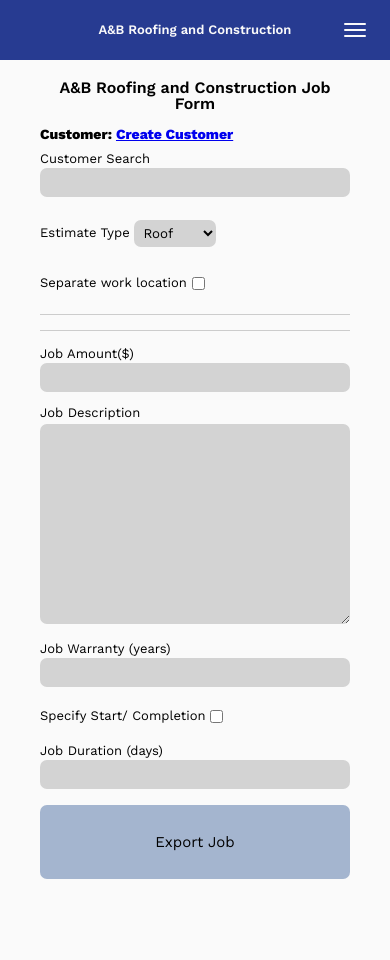
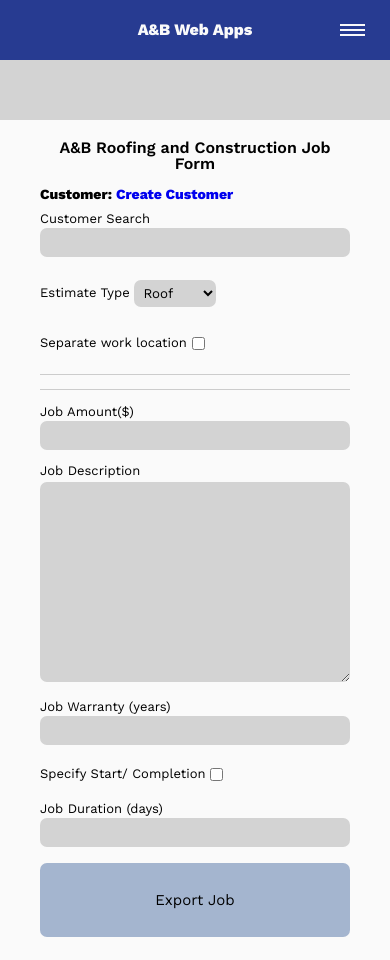
Before and after one commit to billybuehl792/ab_webapps, a Flask app: page /job/ in a window 390 px wide. Before the commit the page ends 879 px from the top, so only its background shows below. Run offline with Flask 2, Linux system fonts and the light colour scheme.

Commit message:
updated _navbar

```diff
--- a/ab_site/static/css/mainStyle.css
+++ b/ab_site/static/css/mainStyle.css
@@ -1,4 +1,9 @@
 /* GENERAL */
+* {
+    text-decoration: none;
+    box-sizing: border-box;
+    font-family: 'Work Sans', sans-serif;
+}
 :root {
     --ab_blue: rgb(39, 59, 145);
     --ab_grey: rgb(211, 211, 211);
@@ -12,168 +17,97 @@
 ::-webkit-scrollbar {
     display: none;
 }
+.noselect {
+    -webkit-touch-callout: none; /* iOS Safari */
+      -webkit-user-select: none; /* Safari */
+       -khtml-user-select: none; /* Konqueror HTML */
+         -moz-user-select: none; /* Old versions of Firefox */
+          -ms-user-select: none; /* Internet Explorer/Edge */
+              user-select: none; /* Non-prefixed version, currently
+                                    supported by Chrome, Edge, Opera and Firefox */
+  }
 
-/* BODY */
-body {
-    font-family: 'Work Sans', sans-serif;
-    overflow-x: hidden;
+/* Navigation */
+header {
+    position: fixed;
+    z-index: 5;
+    width: 100vw;
+    height: 60px;
+    background-color: var(--ab_blue, lightblue);
 }
-
-/* NAV */
 nav {
     display: flex;
-    position: fixed;
     justify-content: space-between;
     align-items: center;
-    background-color: var(--ab_blue, blue);
-    height: 60px;
     width: 100%;
-    z-index: 3;
-}
-.logo {
-    font-size: 16px;
-    line-height: 60px;
-    margin-left: 50px;
-    font-weight: 600;
-}
-.logo a {
-    text-decoration: none;
-    color: var(--light, white);
-}
-.logo a:hover {
-    color: var(--highlight, white);
-}
-.logo img {
-    height: 8vh;
-    width: auto;
-    padding-left: 10%;
-    transition: .4s ease;
-}
-#burger div {
-    width: 22px;
-    height: 2px;
-    margin: 4px;
-    border-radius: 20px;
-    background-color: var(--light, white);
-    transition: all .2s ease-in-out;
-}
-.navDrop {
-    display: none;
+    height: 100%;
+    max-width: 1200px;
+    margin: 0 auto;
 }
 #burger {
     display: none;
 }
-.nav-links {
-    display: flex;
-    justify-content: space-around;
-    width: 50%;
-    max-width: 600px;
+#title {
+    position: relative;
+    margin: 0px 20px;
 }
-.nav-item {
-    font-size: 14px;
-    font-weight: 300;
-    padding: 5px;
+#title a {
     color: var(--light, white);
-    text-decoration: none;
-    transition: .1s ease;
+    padding: 10px 20px;
 }
-.nav-item:hover {
-    color: var(--highlight, white);
-    transition: .1s ease;
+#nav-links {
+    list-style: none;
+    margin: 0px 20px;
 }
-.nav-item-active {
-    border-bottom: 1px solid;
+#nav-links li {
+    font-size: 13px;
+    display: inline-block;
+    text-align: center;
+}
+#nav-links li a {
+    padding: 10px 20px;
+    color: var(--light, white);
 }
 
+.container {
+    position: relative;
+    top: 60px;
+}
 
-/*      Mobile     */
-@media screen and (max-width: 700px){
-    nav {
-        justify-content: space-around;
-    }
-    .logo {
-        font-size: 13px;
-        margin: 0;
-    }
-    .logo img{
-        padding-left: 0;
-        height: 40px;
+/* Mobile */
+@media screen and (max-width: 500px){
+    #title {
+        margin: 0px auto;
     }
     #burger {
         display: block;
-        position: fixed;
-        right: 0;
-        padding: 20px;
+        position: absolute;
+        right: 10px;
+        margin: 0;
+        padding: 15px;
         cursor: pointer;
     }
-    .burger_X .bar1{
-        transform: rotate(-45deg) translate(-5px, 3.5px);
+    #burger div {
+        width: 25px;
+        height: 2px;
+        margin: 3px 0px;
+        background-color: var(--light, white);
     }
-    .burger_X .bar2 {
-        transform: rotate(45deg);
-        opacity: 0;
+    #nav-links {
+        display: none;
+        position: absolute;
+        right: 0;
+        top: 60px;
+        margin: 0;
+        padding: 10px 20px;
+        background-color: var(--ab_grey, grey);
     }
-    .burger_X .bar3 {
-        transform: rotate(45deg) translate(-5px, -3.5px);
+    #nav-links li {
+        display: block;
+        padding: 20px;
+        text-align: center;
     }
-    .navDrop {
-        display: block;
-        right: 0;
-        position: fixed;
-        top: 60px;
-        height: 200px;
-        width: 200px;
-        transform: translateY(-105%);
-        transition: .2s ease-in-out;
-        z-index: 1;
-    }
-    .navDrop-active {
-        transform: translateY(0%);
-        background-color: var(--ab_grey, grey);
-        box-shadow: -1px 1px 0px var(--ab_blue, blue);
-        transition: .2s ease-in-out;
-    }
-    .nav-links {
-        display: none;
-    }
-    .nav-links li {
-        opacity: 0;
-    }
-    .nav-links-active {
-        right: 0;
-        position: fixed;
-        display: flex;
-        flex-direction: column;
-        justify-content: space-around;
-        font-size: 16px;
-        width: 200px;
-        top: 60px;
-        text-align: center;
-        height: 200px;
-        z-index: 2;
-    }
-    .nav-item {
-        color: var(--dark, black);
-        font-weight: 400;
-        padding: 10px 20px;
-        line-height: 50px;
-    }
-    .nav-item:hover {
+    #nav-links li a {
         color: var(--dark, black);
     }
-    .nav-item-active {
-        border-bottom: none;
-        color: var(--light, white);
-    }
 }
-
-@keyframes navLinkFade {
-    from{
-        opacity: 0;
-        transform: translateX(50px);
-    }
-    to {
-        opacity: 1;
-        transform: translate(0px);
-    }
-}
--- /dev/null
+++ b/ab_site/static/main.js
@@ -0,0 +1,34 @@
+const app = () => {
+    $(document).ready(function() {
+        var navItems = $("#nav-links");
+        console.log(navItems);
+        var trans = 150;
+
+        // Resize Window
+        $(window).on('resize', function() {
+            var win = $(window);
+            if (win.width() > 500) {        // desktop
+                navItems.show();
+            } else {                        // mobile
+                navItems.hide();
+                $("#burger-1").animate({margin: '3px 0px'}, 0);
+                $("#burger-3").animate({margin: '3px 0px'}, 0);
+            }
+        });
+
+        // Click Burger
+        $("#burger").click(function() {
+            if ($(navItems).is(":hidden")) {
+                $("#burger-1").animate({margin: '0px 0px 6px 0px'}, trans);
+                $("#burger-3").animate({margin: '6px 0px 0px 0px'}, trans);
+                console.log('drop down!');
+                navItems.slideDown(200);
+            } else {
+                $("#burger-1").animate({margin: '3px 0px'}, trans);
+                $("#burger-3").animate({margin: '3px 0px'}, trans);
+                navItems.slideUp(200);
+            }
+        });
+
+    });
+}
--- a/ab_site/templates/base.html
+++ b/ab_site/templates/base.html
@@ -8,6 +8,7 @@
         <link href="https://fonts.googleapis.com/css2?family=Work+Sans:ital,wght@0,100;0,300;0,400;0,500;0,600;0,800;1,100;1,300;1,600&display=swap" rel="stylesheet">
         <link rel="stylesheet" type="text/css" href="{{ url_for('static', filename='css/resetStyle.css') }}" rel="stylesheet">
         <link rel="stylesheet" type="text/css" href="{{ url_for('static', filename='css/mainStyle.css') }}" rel="stylesheet">
+        <script src="https://code.jquery.com/jquery-3.5.1.min.js" integrity="sha256-9/aliU8dGd2tb6OSsuzixeV4y/faTqgFtohetphbbj0=" crossorigin="anonymous"></script>
         {% block head %}
         {% endblock %}
     </head>
@@ -20,7 +21,7 @@
             {% endblock %}
         </div>
 
-    <script type='text/javascript' src="{{ url_for('static', filename='app.js') }}"></script>
+    <script type='text/javascript' src="{{ url_for('static', filename='main.js') }}"></script>
     <script>app();</script>
     </body>
 </html>
--- a/ab_site/templates/includes/_navbar.html
+++ b/ab_site/templates/includes/_navbar.html
@@ -1,26 +1,24 @@
-<nav>
-    <h1 class="logo"><a href="{{ url_for('dashboard') }}">A&B Roofing and Construction</a></h1>
-    <ul class="nav-links" id="nav-links">
-        <li>
-            <a href="{{ url_for('dashboard') }}" class="nav-item">Dashboard</a>
-        </li>
-        <li>
-            <a href="{{ url_for('jobs') }}" class="nav-item">Jobs</a>
-        </li>
-        <li>
-            <a href="{{ url_for('customers') }}" class="nav-item">Customers</a>
-        </li>
-        <li>
-            <a href="{{ url_for('calculator') }}" class="nav-item">Calculator</a>
-        </li>
-        <li>
-            <a href="{{ url_for('settings') }}" class="nav-item">Settings</a>
-        </li>
-    </ul>
-    <div id='burger'>
-        <div class='bar1'></div>
-        <div class='bar2'></div>
-        <div class='bar3'></div>
-    </div>
-</nav>
-<div class='navDrop' id='navDrop'></div>
+<header>
+    <nav>
+        <!-- Title -->
+        <h1 id="title">
+            <a href="{{ url_for('dashboard') }}">A&B Web Apps</a>
+        </h1>
+
+        <!-- Mobile Burger -->
+        <div id="burger">
+            <div id="burger-1"></div>
+            <div id="burger-2"></div>
+            <div id="burger-3"></div>
+        </div>
+
+        <!-- Nav Links -->
+        <ul id="nav-links" class="noselect">
+            <li><a href="{{ url_for('dashboard') }}">Dashboard</a></li>
+            <li><a href="{{ url_for('jobs') }}">Jobs</a></li>
+            <li><a href="{{ url_for('customers') }}">Customers</a></li>
+            <li><a href="{{ url_for('calculator') }}">Calculator</a></li>
+            <li><a href="{{ url_for('settings') }}">Settings</a></li>
+        </ul>
+    </nav>
+</header>
```
Also changed, not shown: ab_site/static/app.js (deleted, +0 -42 lines).
